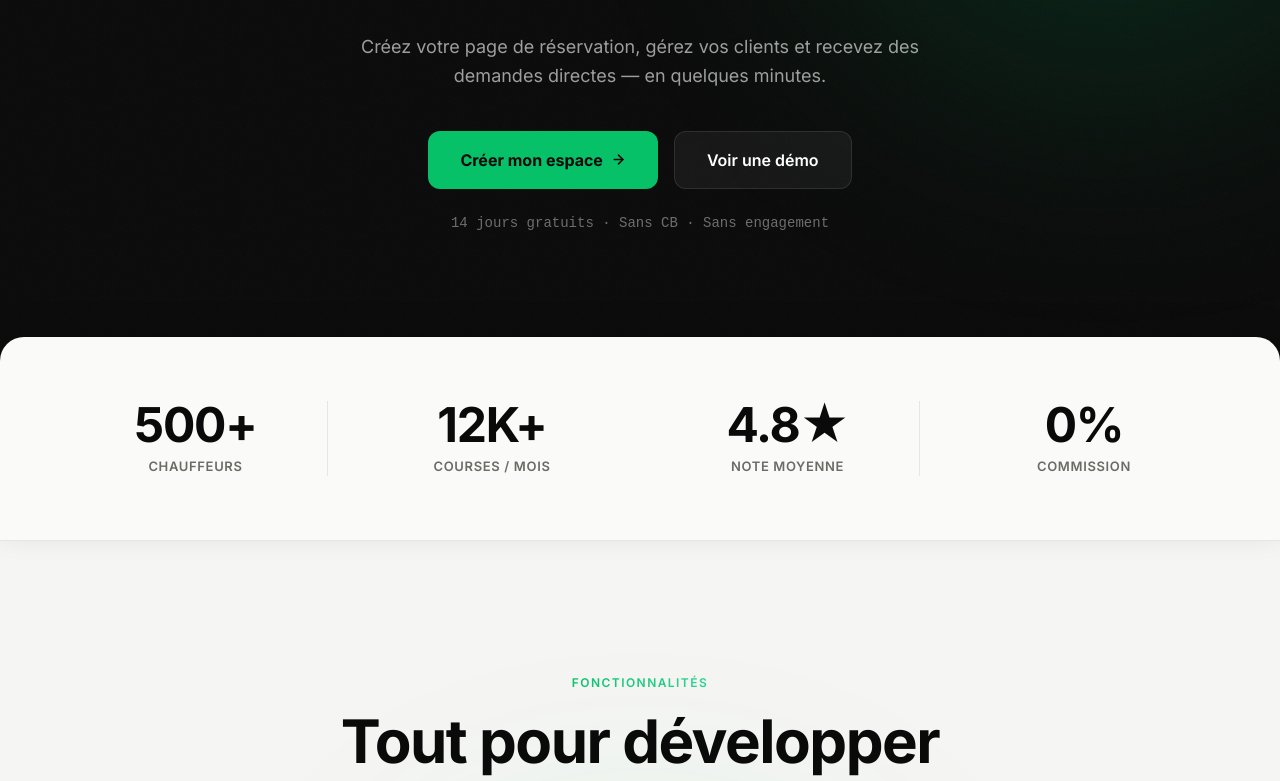
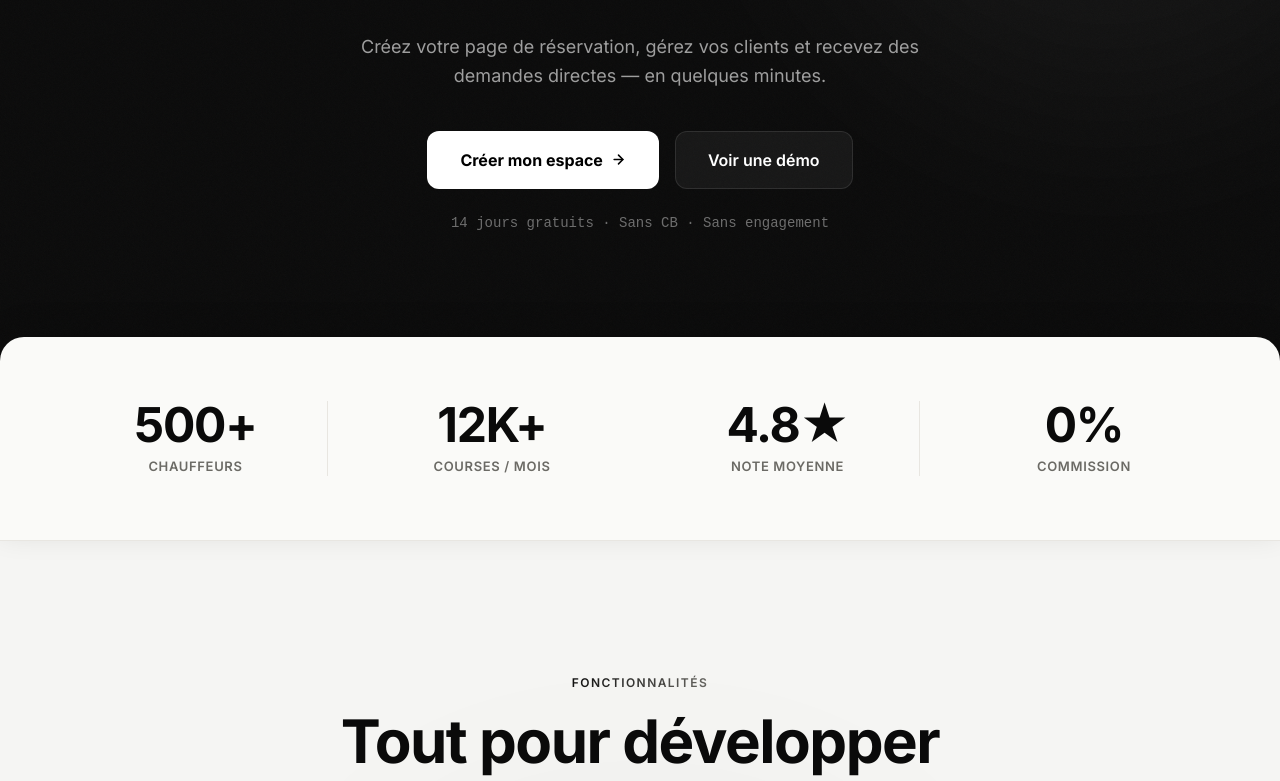
Before and after one commit to magentyagency-ops/chauffeur, a Next.js app: page / in a window 1280 px wide. Shown: the part 360-1141 px from the top of the page. Built offline with nearby package versions, Linux system fonts and the light colour scheme.

Commit message:
style: change landing page DA to monochrome black & white

```diff
--- a/src/app/globals.css
+++ b/src/app/globals.css
@@ -15,7 +15,7 @@
   --border: #e8e6e1;
   --border-hover: #d4d2cc;
   --muted: #6b6a65;
-  --success: #06C167;
+  --success: #0a0a0a;
   --error: #e11d48;
   --accent: #276EF1;
 }
@@ -233,7 +233,7 @@ h1, h2, h3, h4 {
 .glass-card:hover {
   transform: translateY(-4px);
   box-shadow: 0 20px 40px -12px rgba(0,0,0,.08);
-  border-color: rgba(6,193,103,.2);
+  border-color: rgba(10,10,10,.15);
 }
 
 /* ─── Dark Section Links ───────────────────────── */
@@ -266,7 +266,7 @@ h1, h2, h3, h4 {
 }
 .timeline-dot.visible {
   transform: scale(1.1);
-  box-shadow: 0 0 0 8px rgba(6,193,103,.12);
+  box-shadow: 0 0 0 8px rgba(10,10,10,.08);
 }
 
 /* ─── Quote mark ───────────────────────────────── */
@@ -274,39 +274,52 @@ h1, h2, h3, h4 {
   font-size: 80px;
   line-height: 1;
   font-family: Georgia, serif;
-  color: var(--success);
-  opacity: .4;
+  color: var(--foreground);
+  opacity: .15;
   position: absolute;
   top: -10px;
   left: 20px;
 }
 
-/* ─── Enhanced btn-accent (green) ──────────────── */
+/* ─── Enhanced btn-accent (Monochrome) ────────── */
 .btn-accent {
   display: inline-flex;
   align-items: center;
   justify-content: center;
   gap: 8px;
   padding: 14px 28px;
-  background: var(--success);
-  color: #0a0a0a;
+  background: #000000;
+  color: #ffffff;
   font-weight: 700;
   font-size: 15px;
   border-radius: 12px;
-  border: none;
+  border: 1px solid transparent;
   cursor: pointer;
-  transition: opacity .15s ease, transform .15s ease, box-shadow .15s ease;
+  transition: opacity .15s ease, transform .15s ease, box-shadow .15s ease, background-color .15s ease, color .15s ease;
 }
 .btn-accent:hover {
   opacity: .92;
   transform: translateY(-2px);
-  box-shadow: 0 8px 24px -4px rgba(6,193,103,.35);
+  box-shadow: 0 8px 24px -4px rgba(0,0,0,.15);
 }
 .btn-accent:active { transform: translateY(0); }
 
+/* Adapt btn-accent in dark sections / cards to be white on black */
+.dark-section .btn-accent,
+.dark-card .btn-accent,
+.bg-foreground .btn-accent {
+  background: #ffffff;
+  color: #000000;
+}
+.dark-section .btn-accent:hover,
+.dark-card .btn-accent:hover,
+.bg-foreground .btn-accent:hover {
+  box-shadow: 0 8px 24px -4px rgba(255,255,255,.2);
+}
+
 /* ─── Gradient text ────────────────────────────── */
-.gradient-text-green {
-  background: linear-gradient(135deg, #06C167, #34d399);
+.gradient-text-mono {
+  background: linear-gradient(135deg, var(--foreground), var(--muted));
   -webkit-background-clip: text;
   -webkit-text-fill-color: transparent;
   background-clip: text;
--- a/src/app/page.tsx
+++ b/src/app/page.tsx
@@ -52,7 +52,7 @@ function CountUp({ end, suffix = "", prefix = "" }: { end: number, suffix?: stri
 // ─── Check icon ────────────────────────────────────────────
 function Check() {
   return (
-    <svg width="16" height="16" viewBox="0 0 24 24" fill="none" stroke="currentColor" strokeWidth="2.5" strokeLinecap="round" strokeLinejoin="round" className="shrink-0 mt-0.5 text-success">
+    <svg width="16" height="16" viewBox="0 0 24 24" fill="none" stroke="currentColor" strokeWidth="2.5" strokeLinecap="round" strokeLinejoin="round" className="shrink-0 mt-0.5 text-current">
       <path d="M20 6L9 17l-5-5" />
     </svg>
   );
@@ -108,7 +108,7 @@ export default function LandingPage() {
   }, []);
 
   return (
-    <div className="min-h-screen bg-background text-foreground selection:bg-success selection:text-black">
+    <div className="min-h-screen bg-background text-foreground selection:bg-foreground selection:text-background">
 
       {/* ═══ NAVBAR ═══ */}
       <nav
@@ -157,7 +157,7 @@ export default function LandingPage() {
       <section className="relative pt-48 pb-32 px-6 dark-section overflow-hidden">
         <div className="grain-overlay" />
         {/* Soft, smooth glowing orb */}
-        <div className="absolute top-[-20%] right-[-10%] w-[600px] h-[600px] bg-success/15 blur-[120px] rounded-full pointer-events-none" />
+        <div className="absolute top-[-20%] right-[-10%] w-[600px] h-[600px] bg-white/5 blur-[120px] rounded-full pointer-events-none" />
 
         <div className="max-w-4xl mx-auto text-center relative z-10">
 
@@ -207,12 +207,12 @@ export default function LandingPage() {
 
       {/* ═══ FEATURES (Glassmorphism) ═══ */}
       <section id="fonctionnalités" className="py-32 px-6 bg-[#f5f5f3] relative overflow-hidden">
-        <div className="absolute top-1/2 left-1/2 -translate-x-1/2 -translate-y-1/2 w-full max-w-lg h-[400px] bg-success/10 rounded-full blur-[100px] pointer-events-none" />
+        <div className="absolute top-1/2 left-1/2 -translate-x-1/2 -translate-y-1/2 w-full max-w-lg h-[400px] bg-foreground/5 rounded-full blur-[100px] pointer-events-none" />
 
         <div className="max-w-6xl mx-auto relative z-10">
           <Reveal>
             <div className="text-center mb-20">
-              <p className="section-label mb-4 gradient-text-green inline-block">Fonctionnalités</p>
+              <p className="section-label mb-4 gradient-text-mono inline-block">Fonctionnalités</p>
               <h2 className="text-4xl md:text-5xl lg:text-6xl font-bold tracking-tight">
                 Tout pour développer<br />
                 <span className="text-muted">votre activité.</span>
@@ -231,7 +231,7 @@ export default function LandingPage() {
             ].map(({ title, desc, icon }, i) => (
               <Reveal key={title} className="h-full">
                 <div className="glass-card p-8 h-full flex flex-col group">
-                  <div className="w-12 h-12 rounded-2xl bg-gradient-to-br from-foreground to-muted text-background flex items-center justify-center mb-6 shadow-lg group-hover:from-success group-hover:to-success transition-all duration-300">
+                  <div className="w-12 h-12 rounded-2xl bg-gradient-to-br from-foreground to-muted text-background flex items-center justify-center mb-6 shadow-lg group-hover:from-foreground group-hover:to-foreground transition-all duration-300">
                     <svg width="24" height="24" viewBox="0 0 24 24" fill="none" stroke="currentColor" strokeWidth="1.5" strokeLinecap="round" strokeLinejoin="round">
                       <path d={icon} />
                     </svg>
@@ -310,7 +310,7 @@ export default function LandingPage() {
                     {t.text}
                   </p>
                   <div className="flex items-center gap-4 pt-8 mt-4 border-t border-white/10">
-                    <div className="w-12 h-12 rounded-full border-2 border-success flex items-center justify-center text-[15px] font-bold text-success bg-success/10">
+                    <div className="w-12 h-12 rounded-full border-2 border-white/20 flex items-center justify-center text-[15px] font-bold text-white bg-white/5">
                       {t.name[0]}
                     </div>
                     <div>
@@ -339,14 +339,14 @@ export default function LandingPage() {
 
           <Reveal>
             <div className="max-w-md mx-auto relative">
-              <div className="absolute inset-0 bg-success/20 blur-[80px] rounded-full" />
+              <div className="absolute inset-0 bg-black/5 blur-[80px] rounded-full" />
               <div className="relative bg-foreground text-background rounded-[32px] p-10 shadow-2xl border border-white/10">
                 <div className="flex items-start justify-between mb-8">
                   <div>
                     <h3 className="text-2xl font-bold tracking-tight">Abonnement Pro</h3>
                     <p className="text-[14px] mt-2 text-white/60">Toutes les fonctionnalités incluses</p>
                   </div>
-                  <div className="px-3 py-1 bg-success/20 text-success text-[12px] font-bold rounded-full border border-success/30">
+                  <div className="px-3 py-1 bg-white/10 text-white text-[12px] font-bold rounded-full border border-white/20">
                     SANS ENGAGEMENT
                   </div>
                 </div>
@@ -391,7 +391,7 @@ export default function LandingPage() {
           <div className="max-w-5xl mx-auto">
             <div className="dark-section rounded-[40px] p-16 md:p-24 text-center relative overflow-hidden border border-border">
               <div className="grain-overlay" />
-              <div className="absolute top-0 left-1/2 -translate-x-1/2 w-[800px] h-[400px] bg-success/15 blur-[100px] pointer-events-none rounded-full" />
+              <div className="absolute top-0 left-1/2 -translate-x-1/2 w-[800px] h-[400px] bg-white/5 blur-[100px] pointer-events-none rounded-full" />
 
               <div className="relative z-10">
                 <h2 className="text-4xl md:text-6xl font-bold tracking-tight mb-8">
@@ -448,7 +448,7 @@ export default function LandingPage() {
           <div className="pt-8 border-t border-white/10 flex flex-col md:flex-row items-center justify-between gap-4">
             <p className="text-[13px] text-white/40">© {new Date().getFullYear()} Vroom. Tous droits réservés.</p>
             <div className="flex gap-4">
-              <span className="w-2 h-2 rounded-full bg-success shadow-[0_0_8px_var(--success)]" />
+              <span className="w-2 h-2 rounded-full bg-white shadow-[0_0_8px_rgba(255,255,255,0.8)]" />
               <span className="text-[13px] text-white/40">Systèmes opérationnels</span>
             </div>
           </div>
```
